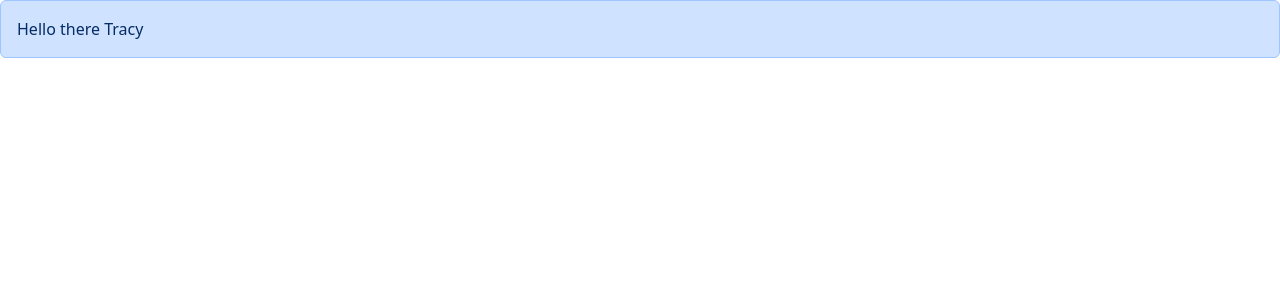
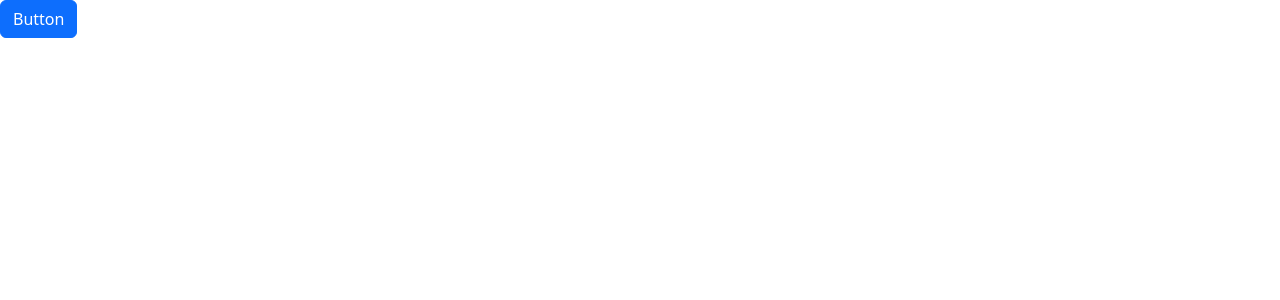
Before and after one commit to SaretoTracy/Game-Board, a React (Vite) app: page / in a window 1280 px wide. Shown: the top 300 px of the page. Built offline with nearby package versions, Linux system fonts and the light colour scheme.

Commit message:
pass children into alert component

```diff
--- a/src/App.tsx
+++ b/src/App.tsx
@@ -1,12 +1,13 @@
-import Alert from "./components/alert";
+import Button from "./components/Button";
 
 function App() {
 
 
-  return <div>
-<Alert>
-  Hello <span>there</span> Tracy
-</Alert>
-  </div>;
+  return (
+  <div>
+<Button></Button>
+  </div>
+
+  );
 }
 export default App;
--- /dev/null
+++ b/src/components/Button.tsx
@@ -0,0 +1,9 @@
+
+
+const Button = () => {
+  return (
+    <div className="btn btn-primary">Button</div>
+  )
+}
+
+export default Button
```
